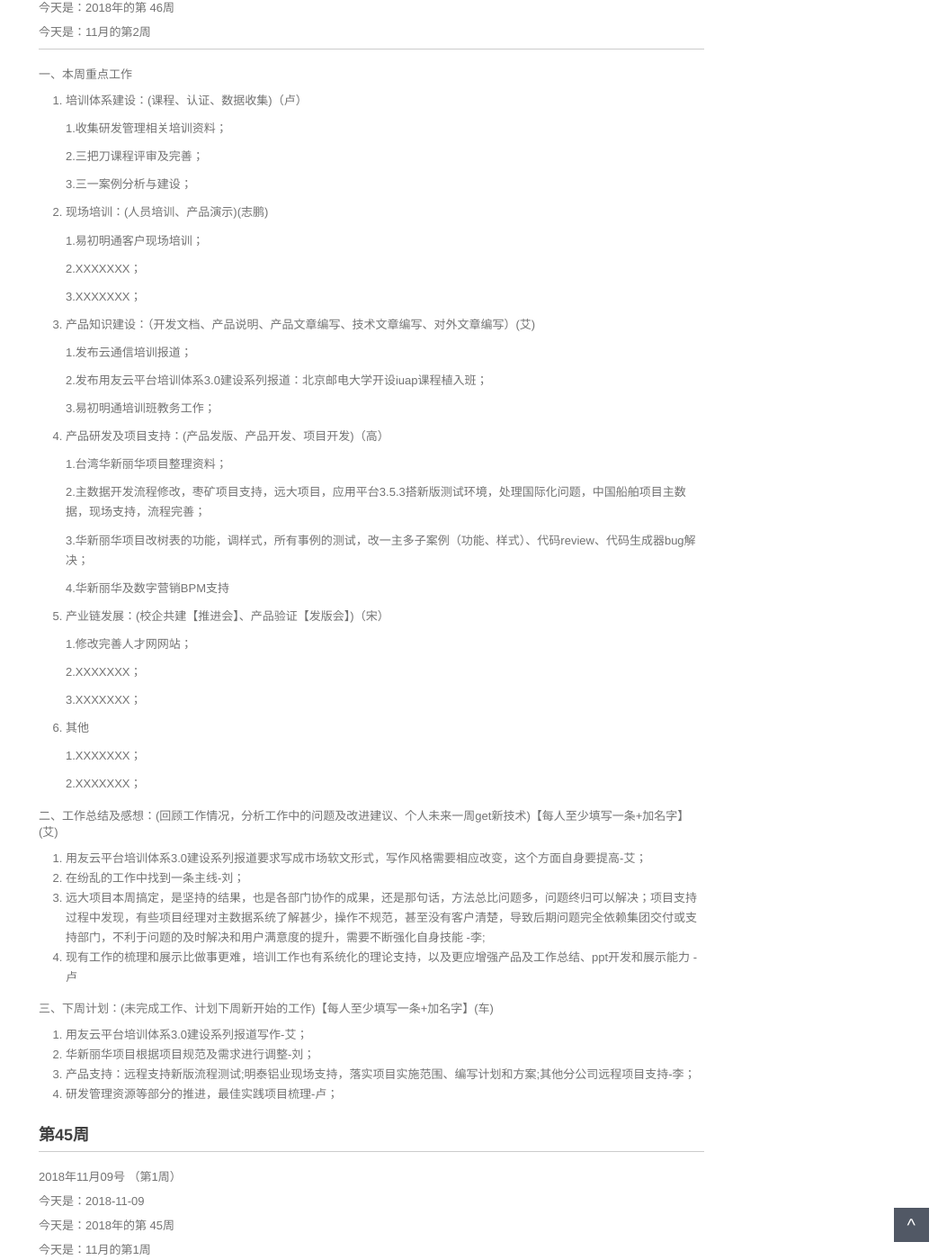
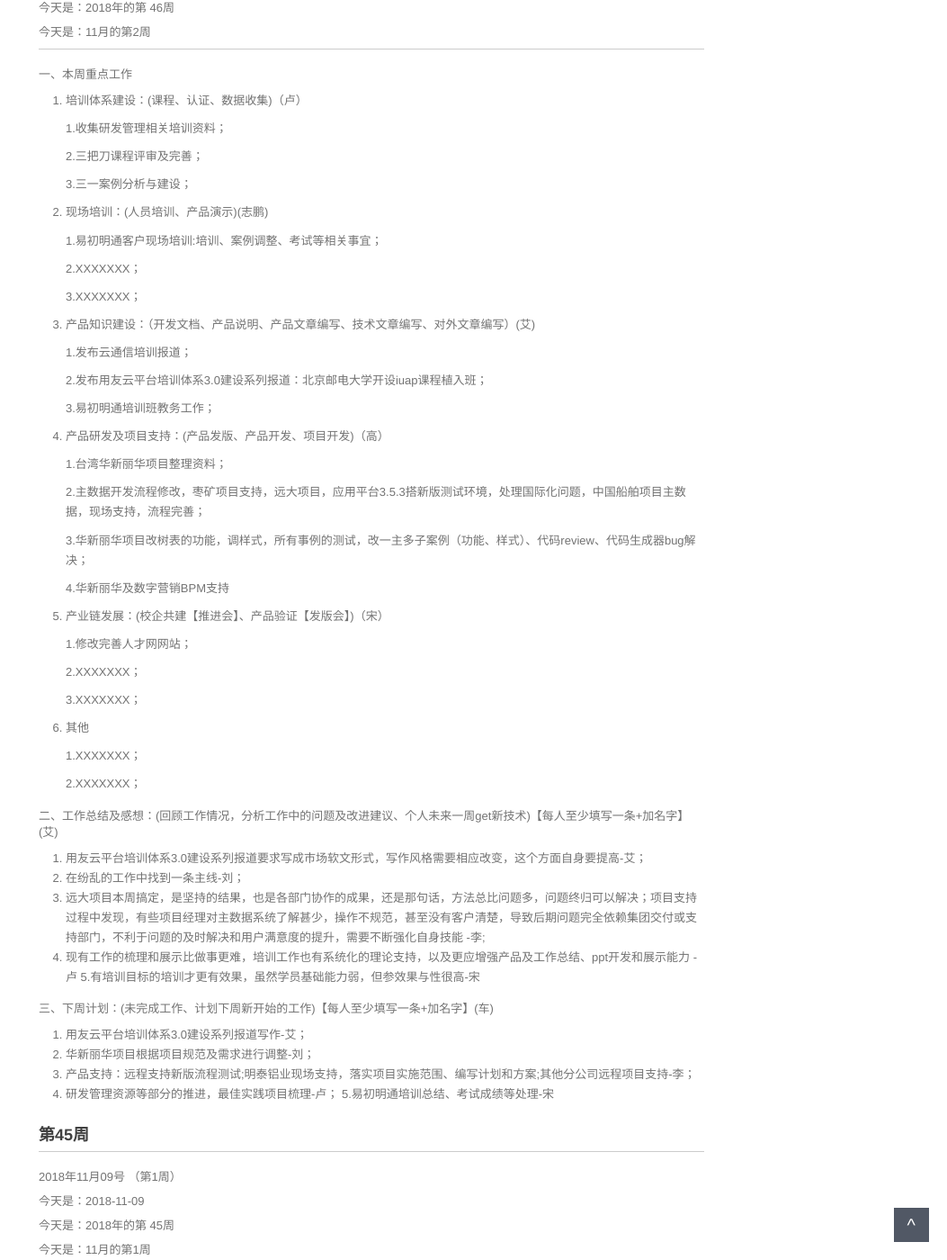
Before and after one commit to walllFlower/blog, a Jekyll site: the page built from _posts/2018-07-17-day_report_cxz.md, in a window 1280 px wide and 1400 px high, scrolled down 435 px. Shown: the whole window at 90% size, without its empty margins (227-1280 px from the left). Built offline with Jekyll 4.4.1, drawn with Linux system fonts in a browser that asks for light colours; comment, search, counter and statistics services are not loaded.

Commit message:
宋慧慧周报
宋慧慧周报

```diff
--- a/_posts/2018-07-17-day_report_cxz.md
+++ b/_posts/2018-07-17-day_report_cxz.md
@@ -33,7 +33,7 @@ categories: 技术运营工作周报
 
 2. 现场培训：(人员培训、产品演示)(志鹏)
 
-    1.易初明通客户现场培训；
+    1.易初明通客户现场培训:培训、案例调整、考试等相关事宜；
 
     2.XXXXXXX；
 
@@ -77,6 +77,7 @@ categories: 技术运营工作周报
 2. 在纷乱的工作中找到一条主线-刘；
 3. 远大项目本周搞定，是坚持的结果，也是各部门协作的成果，还是那句话，方法总比问题多，问题终归可以解决；项目支持过程中发现，有些项目经理对主数据系统了解甚少，操作不规范，甚至没有客户清楚，导致后期问题完全依赖集团交付或支持部门，不利于问题的及时解决和用户满意度的提升，需要不断强化自身技能 -李;
 4. 现有工作的梳理和展示比做事更难，培训工作也有系统化的理论支持，以及更应增强产品及工作总结、ppt开发和展示能力 -卢
+5.有培训目标的培训才更有效果，虽然学员基础能力弱，但参效果与性很高-宋
 
 三、下周计划：(未完成工作、计划下周新开始的工作)【每人至少填写一条+加名字】(车)
 
@@ -84,7 +85,7 @@ categories: 技术运营工作周报
 2. 华新丽华项目根据项目规范及需求进行调整-刘；
 3. 产品支持：远程支持新版流程测试;明泰铝业现场支持，落实项目实施范围、编写计划和方案;其他分公司远程项目支持-李；
 4. 研发管理资源等部分的推进，最佳实践项目梳理-卢；
-
+5.易初明通培训总结、考试成绩等处理-宋
 
 ###  第45周
 
```
